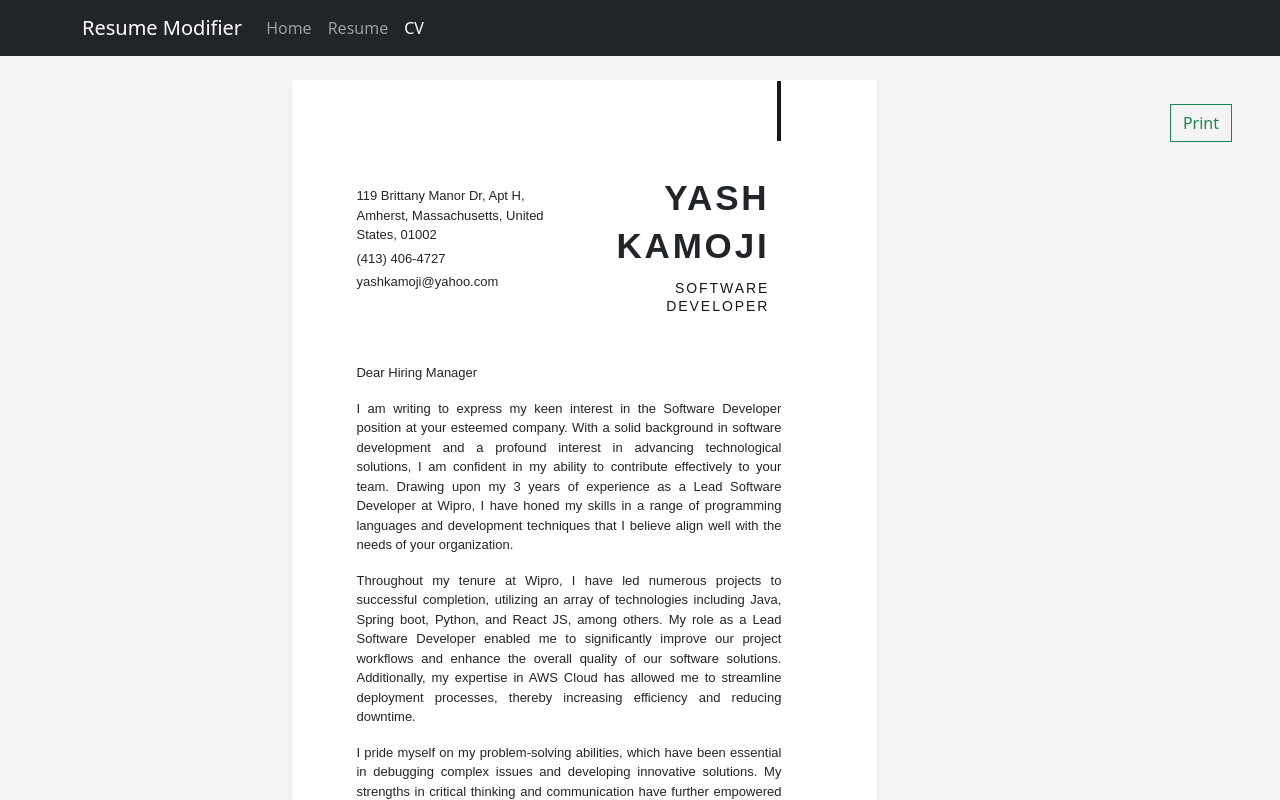
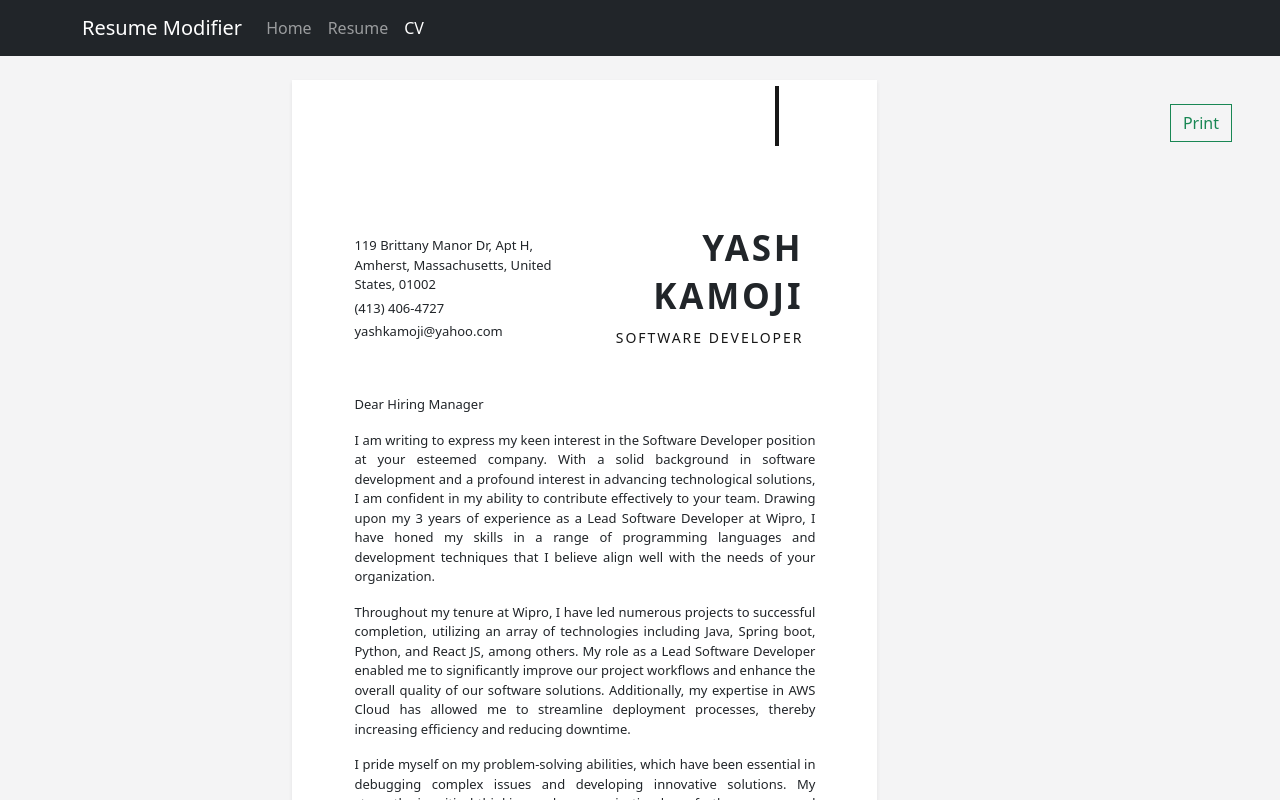
Before and after one commit to ykamoji/resume-modifier, a React (Vite) app: page /#/coverLetter in a window 1280 px wide. Shown: the top 800 px of the page. Built offline with nearby package versions, Linux system fonts and the light colour scheme; the HTML template or start-up script is replaced by a standard one.

Commit message:
Fixed CV print layout

```diff
--- a/src/Components/CoverLetter/Contact/Contact.css
+++ b/src/Components/CoverLetter/Contact/Contact.css
@@ -1,14 +1,21 @@
 #contact{
-    font-family: Work Sans, sans-serif, Noto Colr Emoji Glyf;
+    /*font-family: Work Sans, sans-serif, Noto Colr Emoji Glyf;*/
     padding-top: 12px;
     font-size: 13px;
     display: flex;
     flex-direction: column;
     align-items: flex-start;
-    max-width: 300px;
+    /*max-width: 300px;*/
     cursor: pointer;
 }
 
 #addr{
     /*gap: 10px;*/
 }
+
+
+@media print {
+    #contact{
+
+    }
+}
--- a/src/Components/CoverLetter/Content/Content.css
+++ b/src/Components/CoverLetter/Content/Content.css
@@ -1,6 +1,17 @@
 #content{
-    font-family: Work Sans, sans-serif, Noto Colr Emoji Glyf;
+    /*font-family: Work Sans, sans-serif, Noto Colr Emoji Glyf;*/
     text-align: justify;
     font-size: 13px;
     cursor: pointer;
+
 }
+
+@media print {
+    #content{
+        margin-left:70px!important;
+    }
+
+    #content .paragraphs{
+        width: 125% !important
+    }
+}
--- a/src/Components/CoverLetter/Content/Content.tsx
+++ b/src/Components/CoverLetter/Content/Content.tsx
@@ -69,18 +69,18 @@ const Content:(props:ContentProps) => JSX.Element = props => {
 
     return (
         <>
-            <Container id={"content"} ref={contentRef} className={"ps-lg-5 pe-lg-5 ps-sm-5 pe-sm-5 pb-3"}>
+            <Container id={"content"} ref={contentRef}>
                 <Col className={"mb-3"}>Dear Hiring Manager</Col>
                 {control.map(({editorMode, content}, index) =>
                     <div key={index} onDoubleClick={()=>editorClick(index)}>
-                        {!editorMode && <Col className={"mb-3"}>{content}</Col>}
+                        {!editorMode && <Col className={"mb-3 paragraphs"}>{content}</Col>}
                         {editorMode && <CVEditor {...commonProps} id={index}>{content}</CVEditor> }
                     </div> )
                 }
-                <div className="col mb-1">
+                <Col className="mb-1">
                     Yours truly,<br/>
                     Yash Kamoji
-                </div>
+                </Col>
             </Container>
         </>
     )
--- a/src/Components/CoverLetter/Label/Label.css
+++ b/src/Components/CoverLetter/Label/Label.css
@@ -1,6 +1,5 @@
 #label{
     text-align: right;
-    width: 100%;
     min-width: 0;
     cursor: pointer;
 }
@@ -22,3 +21,14 @@
     color: #171717;
     letter-spacing: .14em;
 }
+
+@media print {
+    #label{
+        width: 120% !important;
+        margin-right: -140px!important;
+        /*margin-left: 150px!important;*/
+    }
+    #name{
+
+    }
+}
--- a/src/Components/CoverLetter/Label/Label.tsx
+++ b/src/Components/CoverLetter/Label/Label.tsx
@@ -2,6 +2,7 @@ import {JSX, useEffect, useRef, useState} from "react";
 import './Label.css'
 import CVEditor from '../CVEditor/CVEditor.tsx'
 import {ContactProps} from "../../../utils.ts";
+import Container from "react-bootstrap/Container";
 
 const Label:(props:ContactProps) => JSX.Element = props => {
 
@@ -34,13 +35,13 @@ const Label:(props:ContactProps) => JSX.Element = props => {
 
     return (
         <>
-            <div id={"label"} ref={contentRef} className={"container"}>
+            <Container id={"label"} ref={contentRef}>
                 <div id={"name"}>{props.name}</div>
                 <div onDoubleClick={()=>setEditorMode(prevState => !prevState)}>
                     {!editorMode && <div id={"role"}>{role}</div>}
                     {editorMode && <CVEditor {...commonProps} id={"role"}>{role}</CVEditor>}
                 </div>
-            </div>
+            </Container>
         </>
     )
 };
--- a/src/Components/Pages/CoverLetter.css
+++ b/src/Components/Pages/CoverLetter.css
@@ -3,10 +3,29 @@
     margin: 0;
 }
 
+#coverLetter{
+    font-weight: 500;
+    font-size: 13px;
+    padding: 50px!important;
+}
+
+#hline{
+    background-color: #171717;
+    width: 4px;
+    height: 60px;
+    position: relative;
+    top: -60px;
+}
+
+#header{
+    /*font-family: Work Sans, sans-serif, Noto Colr Emoji Glyf;*/
+    display: flex;
+    position: relative;
+    padding-top: 18px ;
+}
+
 @media print {
     html, body {
-        margin: 0;
-        padding: 0;
         -webkit-print-color-adjust: exact;
         print-color-adjust: exact;
         background: white!important;
@@ -15,6 +34,19 @@
     #coverLetter {
         background: white!important;
         box-shadow: none!important;
+        padding: 0!important;
+    }
+
+    #hline{
+        position: absolute;
+        right: 25px;
+        top: -15px;
+    }
+
+    #header{
+        margin-top: 60px!important;
+        margin-left: 70px!important;
+        /*width: 150%!important;*/
     }
 
 
--- a/src/Components/Pages/CoverLetter.tsx
+++ b/src/Components/Pages/CoverLetter.tsx
@@ -26,11 +26,10 @@ const CoverLetter = () => {
                     onClick={handlePrint}>
                 Print
             </Button>
-            <Row className={"justify-content-center mt-4 "}>
-                <Col ref={printRef} id={"coverLetter"} className={"shadow-sm bg-white pe-5 p-3"}
-                     lg={{span: 6}}>
-                    <div id={"hline"} className={"float-end me-5"}></div>
-                    <Container id={"header"} className={"mb-5 ps-sm-5 pe-sm-5"}>
+            <Row className={"justify-content-center mt-4 mb-5"}>
+                <Col ref={printRef} id={"coverLetter"} className={"shadow-sm bg-white"} lg={{span: 6}}>
+                    <div id={"hline"} className={"float-end me-5 mt-3"}></div>
+                    <Container id={"header"} className={"mb-5"}>
                         <Contact {...data.contact} />
                         <Label {...data.contact} />
                     </Container>
--- a/src/Components/Pages/Resume.tsx
+++ b/src/Components/Pages/Resume.tsx
@@ -58,7 +58,7 @@ const Resume:() => JSX.Element = () => {
                 <Col id={"controls"} lg={{span: 3}} className={"position-fixed start-0 ms-5"} style={{top:"40%"}} >
                     <Controls templates={templates} print={handlePrint} uploadTemplates={uploadTemplates} onTemplateSelection={onTemplateSelection}/>
                 </Col>
-                <Col ref={printRef} id={"resume"} lg={{span: 7, offset:3}} className={"shadow-sm bg-white p-2"}>
+                    <Col ref={printRef} id={"resume"} lg={{span: 7, offset:3}} className={"shadow-sm bg-white"}>
                    <Template {...selectedTemplate} updateTemplates={updateTemplates} />
                 </Col>
             </Row>
--- a/src/index.css
+++ b/src/index.css
@@ -1,5 +1,5 @@
 html {
-  font-family: Work Sans, sans-serif, Noto Colr Emoji Glyf;
+  /*font-family: Work Sans, sans-serif, Noto Colr Emoji Glyf;*/
   line-height: 1.5;
   font-size: 1em;
 
@@ -15,24 +15,3 @@ html {
 body{
   background-color: #f4f4f5 !important;
 }
-
-#paper{
-  font-weight: 500;
-  font-size: 13px;
-  line-height: calc(25px* 0.9);
-}
-
-#hline{
-  background-color: #171717;
-  width: 4px;
-  height: 60px;
-  position: relative;
-  top: -15px;
-}
-
-#header{
-  font-family: Work Sans, sans-serif, Noto Colr Emoji Glyf;
-  display: flex;
-  position: relative;
-  padding-top: 18px ;
-}
```
